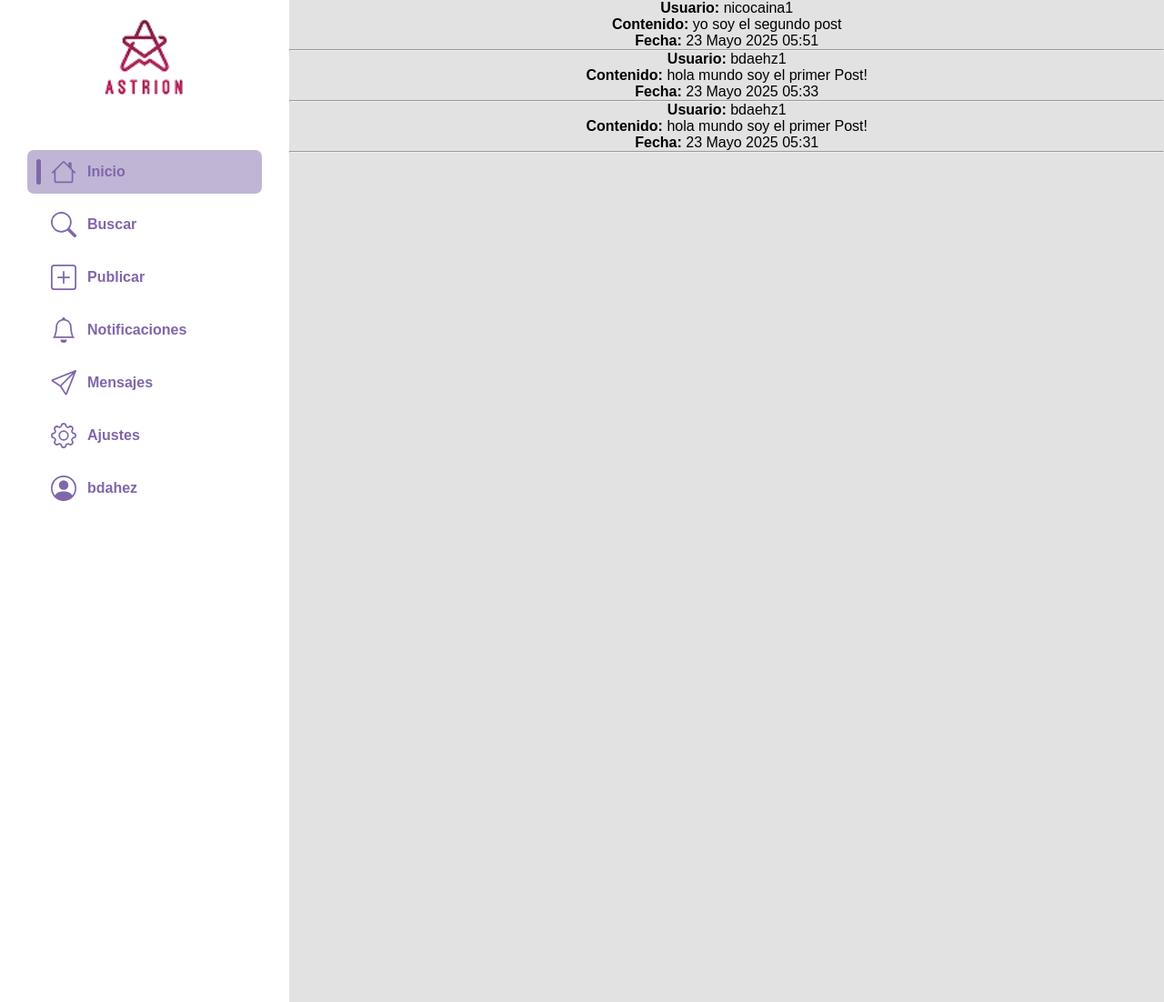
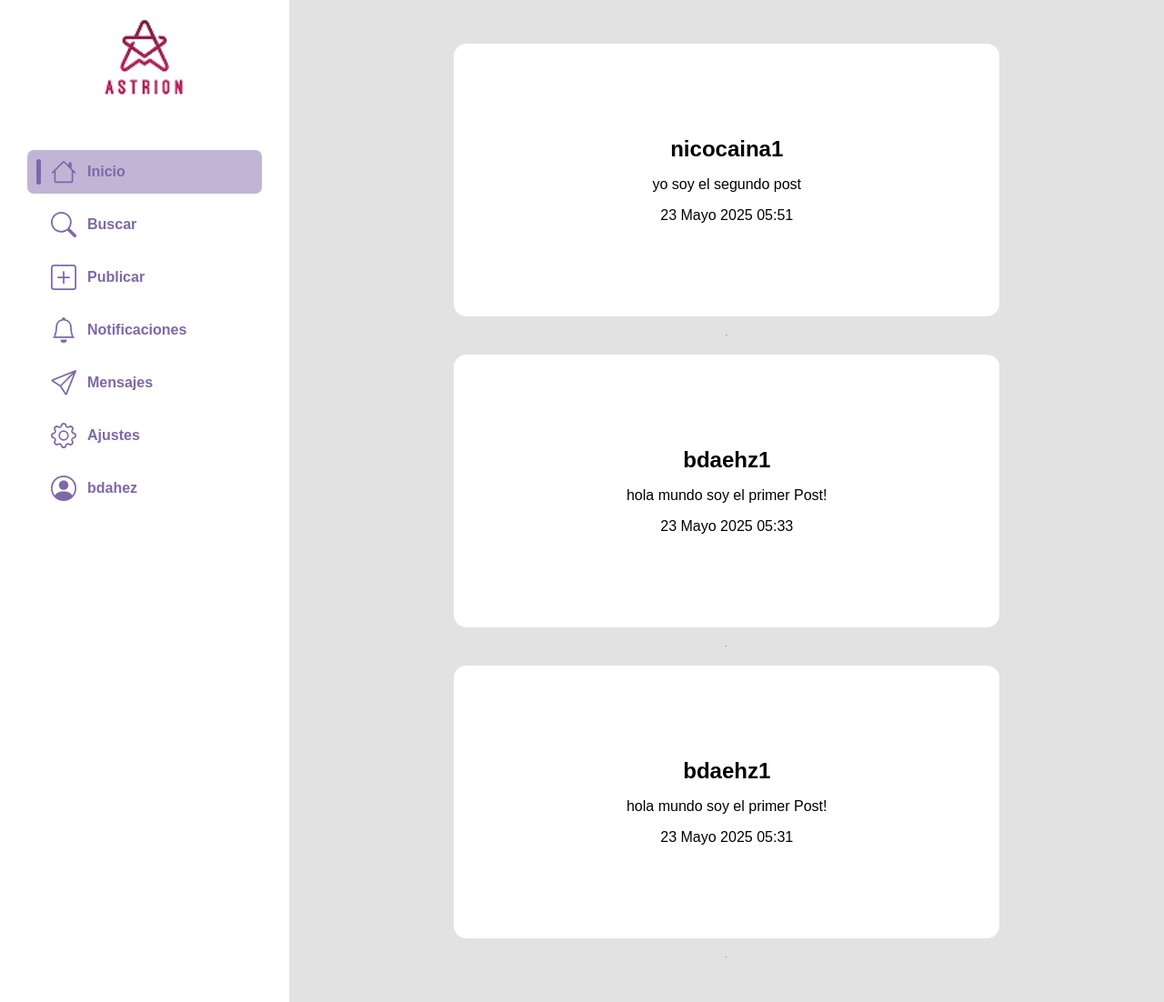
Before and after one commit to bdaehz/Astrion, a Django app: page / in a window 1280 px wide. Shown: the whole page at 91% size. Run offline with Django 5.2, Linux system fonts and the light colour scheme; a user stored in the database is signed in; data comes from the database, SQL or seed files in the repository; both versions use the stored data as it was after the commit.

Commit message:
decoracion post v0.5

```diff
--- /dev/null
+++ b/red_social/red_social/static/css/index.css
@@ -0,0 +1,23 @@
+.post{
+    display: flex;
+    flex-direction: column;
+    justify-content: center;
+    align-items: center;
+    padding: 5%;
+    gap: 20px;
+    width: 40%;
+}
+
+.card{
+    background-color: white;
+    border-radius: 14px;
+    width: 600px;
+    max-width: 600px;
+    min-width: 100px;
+    min-height: 300px;
+    display: flex;
+    flex-direction: column;
+    justify-content: center;
+    align-items: center;
+    gap: 1rem;
+}
--- a/red_social/red_social/templates/index.html
+++ b/red_social/red_social/templates/index.html
@@ -5,26 +5,38 @@
     <title>Astrion</title>
     {% load static %}
     <link rel="stylesheet" href="{% static 'css/style.css'%}">
+    <link rel="stylesheet" href="{% static 'css/index.css'%}">
 </head>
 <body>
     {% include "menu.html" %}
     <div class="contenido">
         {% if user.get_username != "" %}
             <center>
-                {% for publicacion in publicaciones %}
-                    <div class="post">
-                        <p><strong>Usuario:</strong> {{ publicacion.id_user.username }}</p>
-                        <p><strong>Contenido:</strong> {{ publicacion.contenido }}</p>
-                        <p><strong>Fecha:</strong> {{ publicacion.fecha }}</p>
-                        {% if publicacion.archivo %}
-                            <p><strong>Archivo:</strong> <a href="{{ publicacion.archivo.url }}" target="_blank">Ver archivo</a></p>
-                        {% endif %}
+                <div class="post">
+                    {% for publicacion in publicaciones %}
+                        <div class='card'>
+                            <div class='card-header'>
+                                <div class="profile">
+                                    <h2>{{ publicacion.id_user.username }}</h2>
+                                </div>
+                            </div>
+                            <div class="card-body">
+                                <p>{{ publicacion.contenido }}</p>
+                                {% if publicacion.archivo %}
+                                    <p><strong>Archivo:</strong> <a href="{{ publicacion.archivo.url }}" target="_blank">Ver archivo</a></p>
+                                {% endif %}
+                            </div>
+                            <div class="card-footer">
+                                <p>{{ publicacion.fecha }}</p>
+                            </div>
+                        </div>
                         <hr>
+                        {% endfor %}
                     </div>
-                    {% empty %}
-                    <p>No hay publicaciones todavía.</p>
-                {% endfor %}
             </center>
+            <div class"sugerencias">
+
+            </div>
         {% else %}
             <a href="{% url 'register'%}">Registrarme</a><br>
             <a href="{% url 'login'%}">iniciar sesion</a><br>
```
Also changed, not shown: red_social/db.sqlite3.
